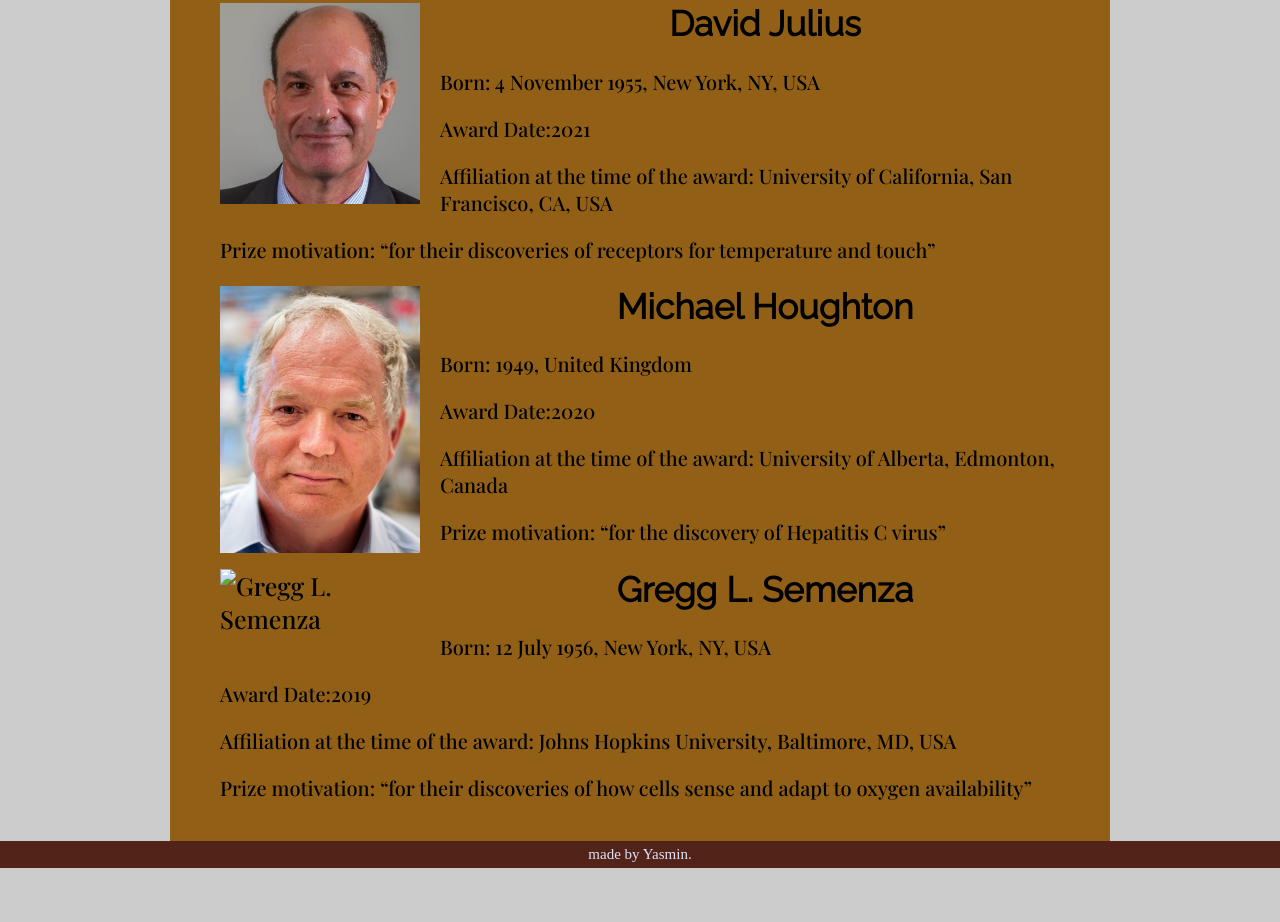
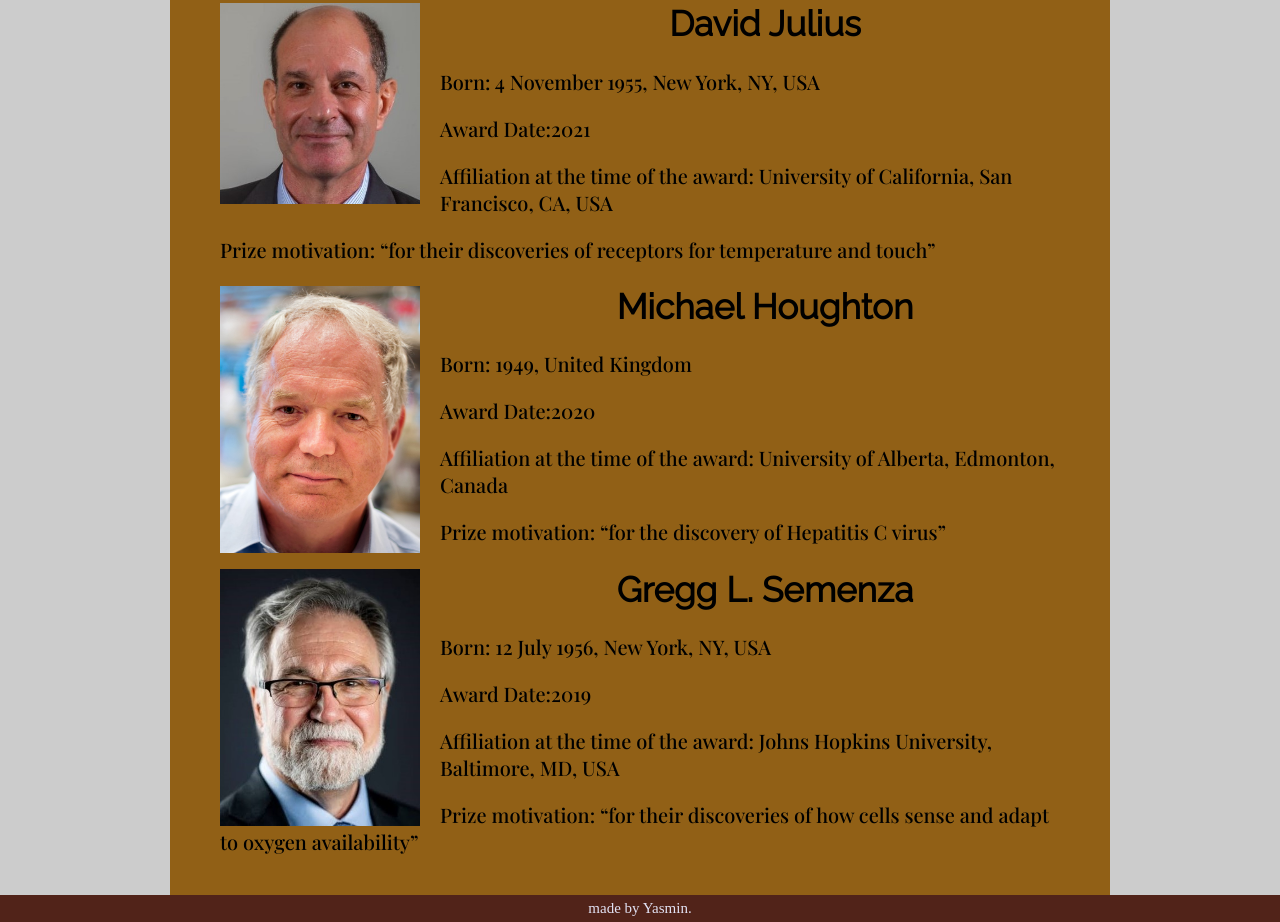
Before and after one commit to YasminZafary/app-web-final-project, a plain HTML site: page medicine.html in a window 1280 px wide. Shown: the part 784-1706 px from the top of the page. Before the commit the page ends 1652 px from the top, so only its background shows below. Drawn offline with nearby package versions, Linux system fonts and the light colour scheme.

Commit message:
edited the medicine.html file

```diff
--- a/medicine.html
+++ b/medicine.html
@@ -60,7 +60,7 @@
 <p>Prize motivation: “for the discovery of Hepatitis C virus”</p >
  </div> <!--2020-->
   <div >
-    <img class="pic" src="media/gegg.jpg" alt="Gregg L. Semenza">
+    <img class="pic" src="media/gregg.jpg" alt="Gregg L. Semenza">
     <h1>Gregg L. Semenza</h1>
      <p> Born: 12 July 1956, New York, NY, USA
      <p>Award Date:2019</p>
```
